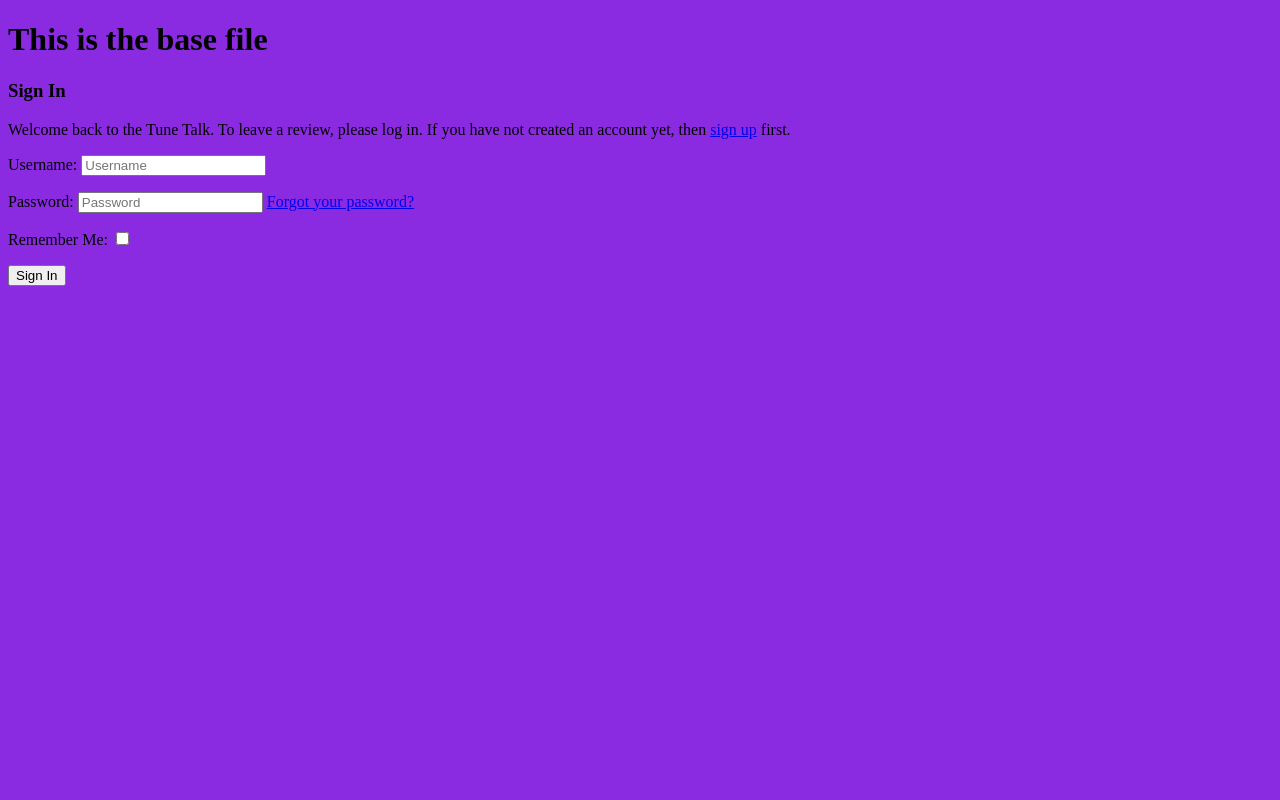
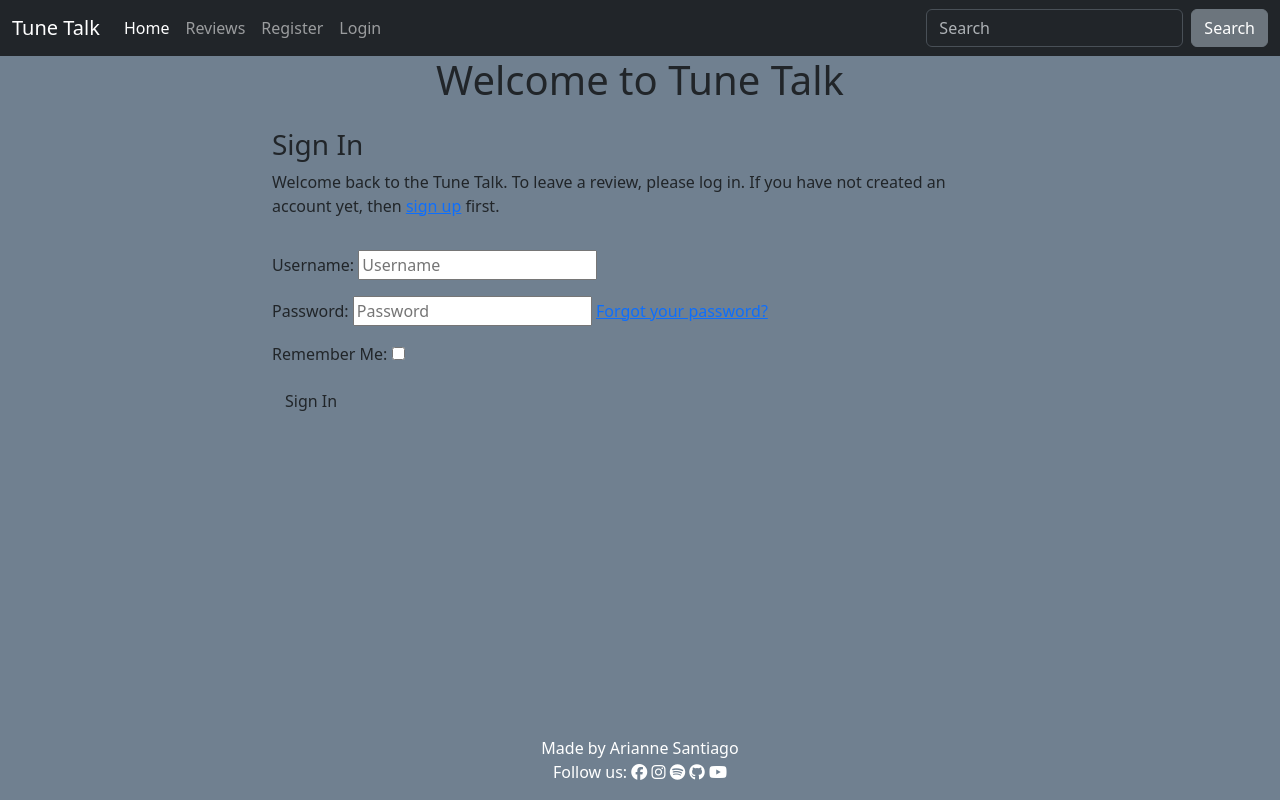
Before and after one commit to ArianneSantiago/Tune-Talk, a Django app: page /accounts/login/ in a window 1280 px wide. Run offline with Django 4.2, Linux system fonts and the light colour scheme; some libraries are stand-ins or nearby versions.

Commit message:
Add views, url, album_detail.html, and album_list.html

```diff
--- a/album_review/urls.py
+++ b/album_review/urls.py
@@ -1,7 +1,8 @@
 from django.urls import path
-from .views import album_list, album_detail
+# from .views import AlbumListView, AlbumDetailView
+from . import views
 
 urlpatterns = [
-    path('', album_list, name='album_list'),
-    path('album/<int:album_id>/', album_detail, name='album_detail'),
+    path('albums/', views.AlbumListView.as_view(), name='album_list'),
+    path('albums/<int:pk>/', views.AlbumDetailView.as_view(), name='album_detail'),
 ]
--- a/static/css/style.css
+++ b/static/css/style.css
@@ -1,3 +1,3 @@
 body {
-    background-color: blueviolet;
+    background-color: slategray;
 }
--- a/templates/base.html
+++ b/templates/base.html
@@ -5,20 +5,68 @@
 {% url 'account_logout' as logout_url %}
 
 <!DOCTYPE html>
-<html lang="en">
+<html class="h-100" lang="en">
 
 <head>
     <meta charset="UTF-8">
     <meta name="viewport" content="width=device-width, initial-scale=1.0">
     <title>Tune Talk</title>
+
+    <!-- Google Fonts CSS -->
+    <link rel="preconnect" href="https://fonts.gstatic.com">
+    <link href="https://fonts.googleapis.com/css2?family=Roboto:wght@300&display=swap" rel="stylesheet">
+    <link href="https://fonts.googleapis.com/css2?family=Lato:wght@300;700&display=swap" rel="stylesheet">
+
+    <!-- Font Awesome CSS -->
+    <script src="https://kit.fontawesome.com/766ba577d7.js" crossorigin="anonymous"></script>
+
+    <!-- Bootstrap CSS -->
+    <link href="https://cdn.jsdelivr.net/npm/bootstrap@5.3.3/dist/css/bootstrap.min.css" rel="stylesheet"
+        integrity="sha384-QWTKZyjpPEjISv5WaRU9OFeRpok6YctnYmDr5pNlyT2bRjXh0JMhjY6hW+ALEwIH" crossorigin="anonymous">
+
+    <!-- Custom CSS -->
     <link rel="stylesheet" href="{% static 'css/style.css' %}">
+
 </head>
 
-<body>
+<body class="d-flex flex-column h-100 main-bg">
 
-    <h1>This is the base file</h1>
+    <nav class="navbar navbar-expand-lg bg-dark" data-bs-theme="dark">
+        <div class="container-fluid">
+          <a class="navbar-brand" href="#">Tune Talk</a>
+          <button class="navbar-toggler" type="button" data-bs-toggle="collapse" data-bs-target="#navbarColor01" aria-controls="navbarColor01" aria-expanded="false" aria-label="Toggle navigation">
+            <span class="navbar-toggler-icon"></span>
+          </button>
+          <div class="collapse navbar-collapse" id="navbarColor01">
+            <ul class="navbar-nav me-auto">
+              <li class="nav-item">
+                <a class="nav-link active" href="#">Home
+                  <span class="visually-hidden">(current)</span>
+                </a>
+              </li>
+              <li class="nav-item">
+                <a class="nav-link" href="{% url 'album_list' %}">Reviews</a>
+              </li>
+              <li class="nav-item">
+                <a class="nav-link" href="#">Register</a>
+              </li>
+              <li class="nav-item">
+                <a class="nav-link" href="#">Login</a>
+              </li>
+            </ul>
+            <form class="d-flex">
+              <input class="form-control me-sm-2" type="search" placeholder="Search">
+              <button class="btn btn-secondary my-2 my-sm-0" type="submit">Search</button>
+            </form>
+          </div>
+        </div>
+      </nav>
+
+    <h1 class="text-center">Welcome to Tune Talk</h1>
     {% block content %}
+    <!-- Content Goes here -->
     {% endblock %}
+
     <!-- Navigation -->
 
     <!-- {% if user.is_authenticated %}
@@ -36,6 +84,25 @@
             href="{% url 'account_login' %}">Login</a>
     </li>
     {% endif %} -->
+
+    <footer class="footer mt-auto py-3 dark-bg">
+        <p class="m-0 text-center text-white">
+            {% block copyright %}
+            Made by Arianne Santiago
+            {% endblock copyright %}
+        </p>
+        <p class="m-0 text-center text-white">Follow us:
+            <i class="fa-brands fa-facebook"></i>
+            <i class="fa-brands fa-instagram"></i>
+            <i class="fa-brands fa-spotify"></i>
+            <i class="fa-brands fa-github"></i>
+            <i class="fa-brands fa-youtube"></i>
+        </p>
+    </footer>
+
+    <script src="https://cdn.jsdelivr.net/npm/bootstrap@5.3.3/dist/js/bootstrap.bundle.min.js"
+        integrity="sha384-YvpcrYf0tY3lHB60NNkmXc5s9fDVZLESaAA55NDzOxhy9GkcIdslK1eN7N6jIeHz"
+        crossorigin="anonymous"></script>
     <script src="{% static 'js/script.js' %}"></script>
 </body>
 
```
Also changed, not shown: album_review/templates/album_review/album_detail.html (+14 -0 lines), album_review/templates/album_review/album_list.html (+43 -0 lines), album_review/views.py (+11 -15 lines), static/images/default_album_cover.jpg (added).
